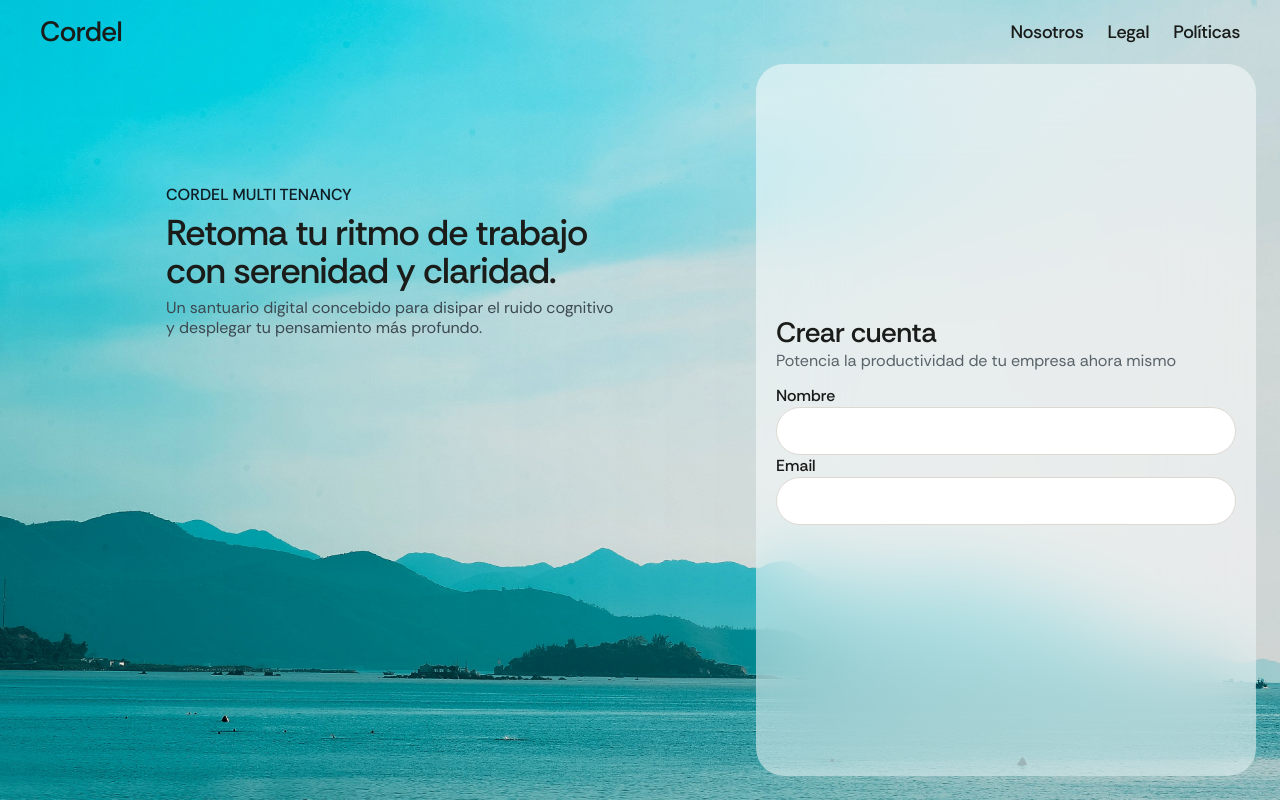
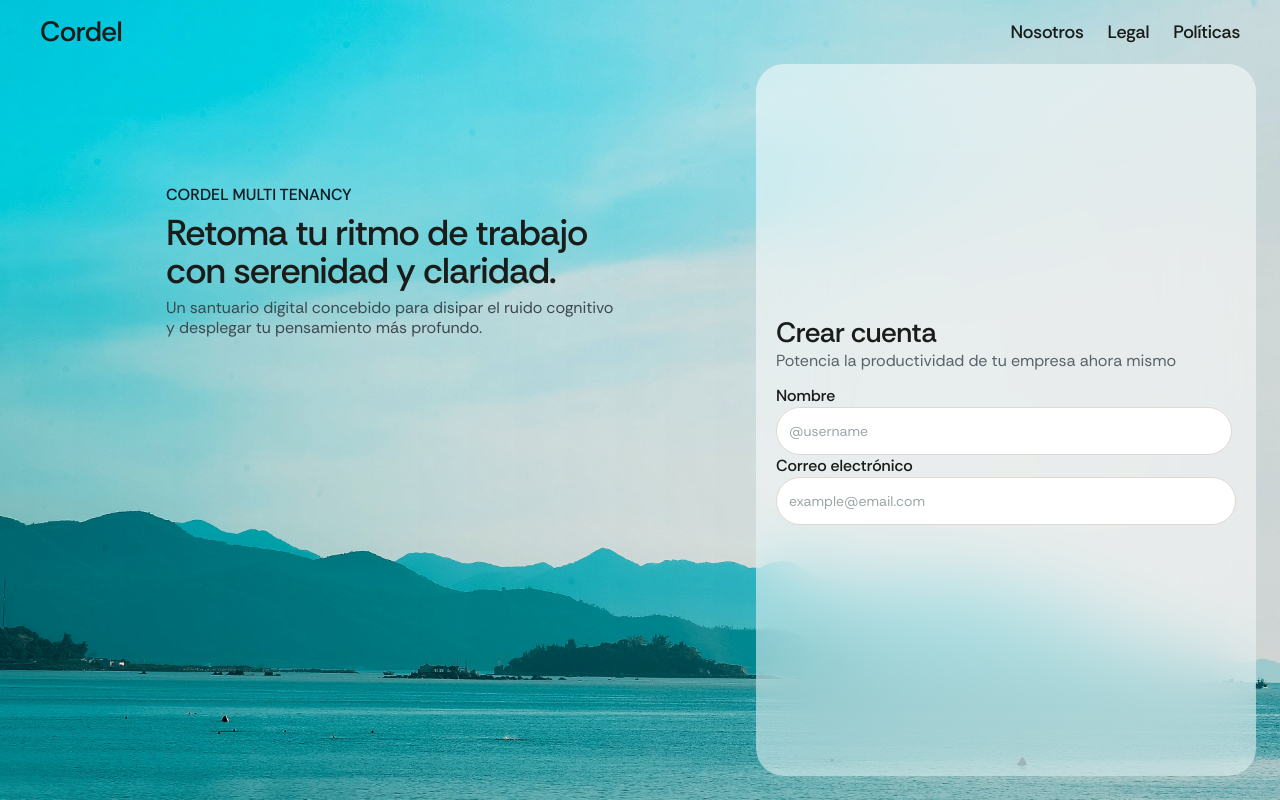
Before and after one commit to spricew/cordel, a Next.js app in the folder apps/web/: page /register in a window 1280 px wide. Built offline with nearby package versions, Linux system fonts and the light colour scheme.

Commit message:
refactor(register): update placeholders and translate label for email input in registration form

```diff
--- a/apps/web/app/register/page.tsx
+++ b/apps/web/app/register/page.tsx
@@ -52,14 +52,16 @@ export default function Register() {
                 <input
                   type="text"
                   id="name"
-                  className="w-full p-3 rounded-full bg-panel border border-input-border"
+                  placeholder="@username"
+                  className="w-114 p-3 rounded-full bg-panel border border-input-border"
                 />
                 <label htmlFor="email" className="text-label-lg">
-                  Email
+                  Correo electrónico
                 </label>
                 <input
                   type="email"
                   id="email"
+                  placeholder="example@email.com"
                   className="w-full p-3 rounded-full bg-panel border border-input-border"
                 />
               </div>
```
